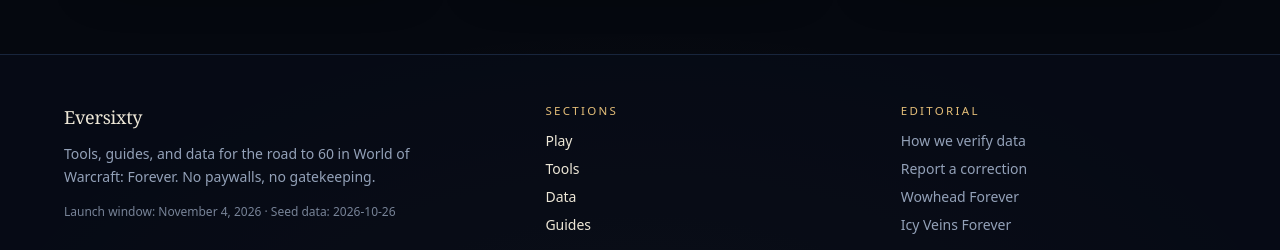
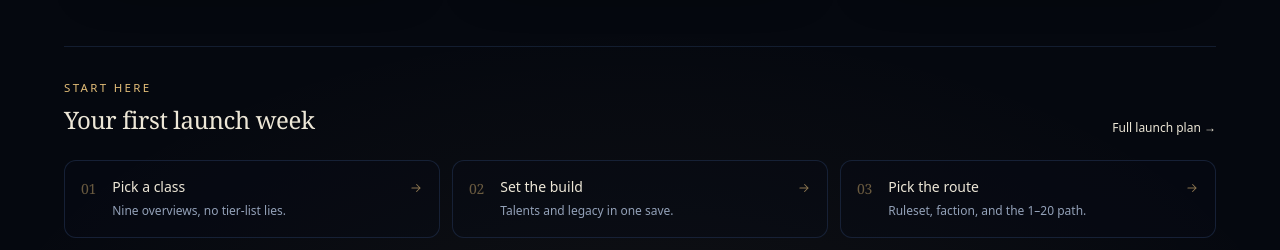
Before and after one commit to why176250/eternal-codex, a Next.js app: page / in a window 1280 px wide. Shown: the part 550-800 px from the top of the page. Built offline with nearby package versions, Linux system fonts and the light colour scheme; no server answers.

Commit message:
Add launch-week path section to homepage

```diff
--- a/src/app/page.tsx
+++ b/src/app/page.tsx
@@ -88,6 +88,72 @@ export default function HomePage() {
             </Link>
           ))}
         </div>
+
+        <div className="mt-12 border-t border-line/60 pt-8">
+          <div className="flex flex-wrap items-end justify-between gap-4">
+            <div>
+              <p className="eyebrow">Start here</p>
+              <h2 className="display mt-2 text-2xl text-parchment">
+                Your first launch week
+              </h2>
+            </div>
+            <Link
+              href="/start"
+              className="text-xs text-gold/80 underline-offset-4 transition-colors hover:text-gold-soft hover:underline"
+            >
+              Full launch plan →
+            </Link>
+          </div>
+
+          <div className="mt-6 grid gap-3 md:grid-cols-3">
+            {[
+              {
+                n: "01",
+                title: "Pick a class",
+                body: "Nine overviews, no tier-list lies.",
+                href: "/classes",
+              },
+              {
+                n: "02",
+                title: "Set the build",
+                body: "Talents and legacy in one save.",
+                href: "/tools/build",
+              },
+              {
+                n: "03",
+                title: "Pick the route",
+                body: "Ruleset, faction, and the 1–20 path.",
+                href: "/start",
+              },
+            ].map((step) => (
+              <Link
+                key={step.n}
+                href={step.href}
+                className="group flex items-start gap-4 rounded-xl border border-line/70 bg-deep/30 p-4 transition-colors hover:border-gold/40 hover:bg-gold/[0.03]"
+              >
+                <span className="display mt-0.5 text-sm text-gold/45">{step.n}</span>
+                <span className="min-w-0 flex-1">
+                  <span className="block text-sm font-medium text-parchment">
+                    {step.title}
+                  </span>
+                  <span className="mt-1 block text-xs leading-relaxed text-muted">
+                    {step.body}
+                  </span>
+                </span>
+                <svg
+                  width="14"
+                  height="14"
+                  viewBox="0 0 24 24"
+                  fill="none"
+                  aria-hidden="true"
+                  className="mt-1 shrink-0 text-gold/60 transition-transform group-hover:translate-x-1"
+                >
+                  <path d="M5 12h14M13 6l6 6-6 6" stroke="currentColor" strokeWidth="1.8" strokeLinecap="round" strokeLinejoin="round" />
+                </svg>
+              </Link>
+            ))}
+          </div>
+        </div>
       </section>
     </main>
   );
```
